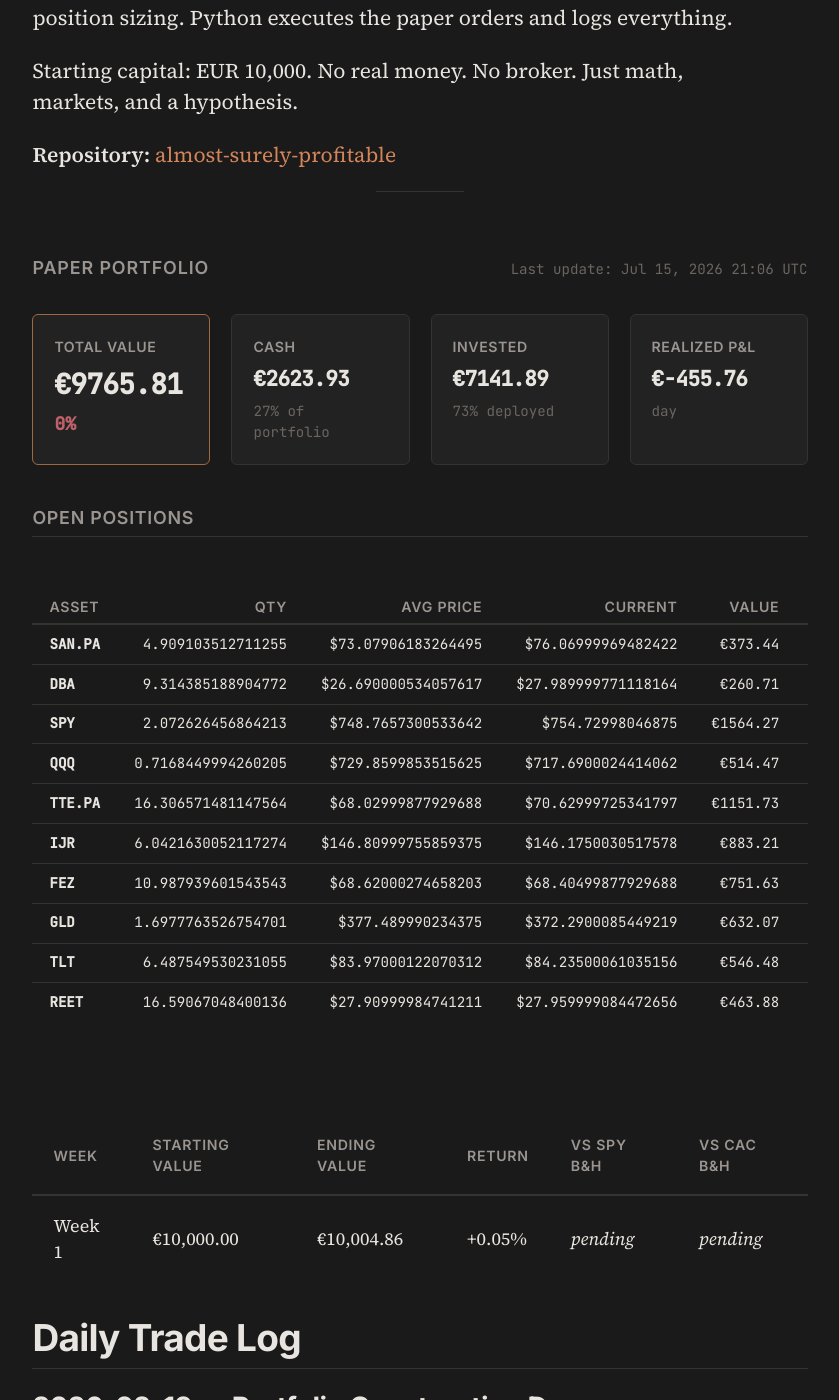
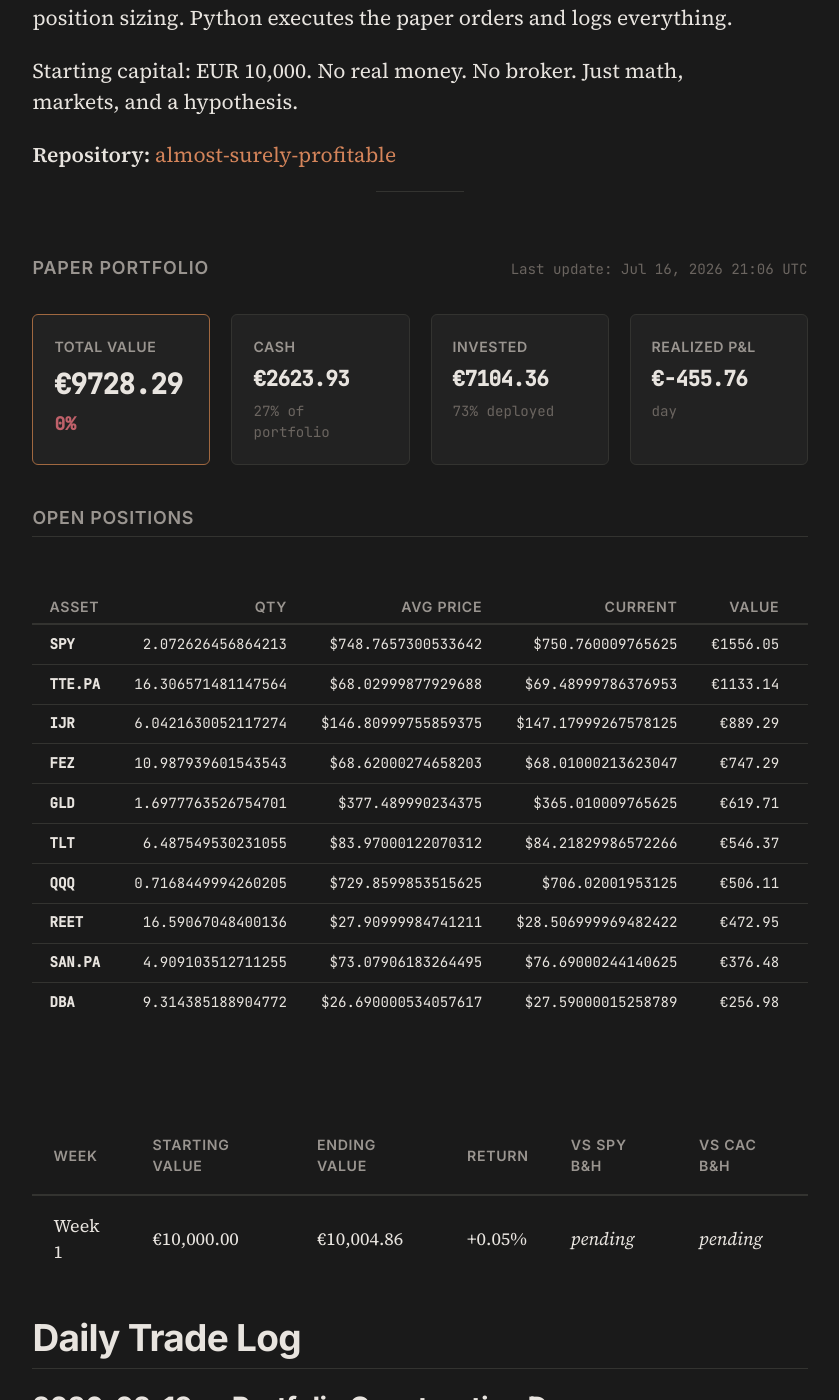
Before and after one commit to Alm0stSurely/alm0stsurely.github.io, a Jekyll site: the page built from trading.md, in a window 1280 px wide and 1400 px high, scrolled down 854 px. Shown: the whole window, without its empty margins (220-1059 px from the left). Built offline with Jekyll 4.4.1, drawn with Linux system fonts in a browser that asks for light colours.

Commit message:
Update portfolio and trading analysis for 2026-07-16

```diff
--- a/_data/portfolio.json
+++ b/_data/portfolio.json
@@ -3,97 +3,97 @@
   "total_realized_pnl": -455.7564426120672,
   "positions": [
     {
+      "ticker": "SPY",
+      "quantity": 2.072626456864213,
+      "avg_price": 748.7657300533642,
+      "current_price": 750.760009765625,
+      "market_value": 1556.0450589958693,
+      "unrealized_pnl": 4.133396894019143,
+      "unrealized_pnl_pct": 0.0026634227932929035
+    },
+    {
+      "ticker": "TTE.PA",
+      "quantity": 16.306571481147564,
+      "avg_price": 68.02999877929688,
+      "current_price": 69.48999786376953,
+      "market_value": 1133.1436173903494,
+      "unrealized_pnl": 23.807579433363344,
+      "unrealized_pnl_pct": 0.02146110702146546
+    },
+    {
+      "ticker": "IJR",
+      "quantity": 6.0421630052117274,
+      "avg_price": 146.80999755859375,
+      "current_price": 147.17999267578125,
+      "market_value": 889.2855068529385,
+      "unrealized_pnl": 2.2355708091793076,
+      "unrealized_pnl_pct": 0.0025202310696847
+    },
+    {
+      "ticker": "FEZ",
+      "quantity": 10.987939601543543,
+      "avg_price": 68.62000274658203,
+      "current_price": 68.01000213623047,
+      "market_value": 747.2897957737478,
+      "unrealized_pnl": -6.702649863447618,
+      "unrealized_pnl_pct": -0.008889545117104245
+    },
+    {
+      "ticker": "GLD",
+      "quantity": 1.6977763526754701,
+      "avg_price": 377.489990234375,
+      "current_price": 365.010009765625,
+      "market_value": 619.7053630699205,
+      "unrealized_pnl": -21.188215721695542,
+      "unrealized_pnl_pct": -0.03306042753875804
+    },
+    {
+      "ticker": "TLT",
+      "quantity": 6.487549530231055,
+      "avg_price": 83.97000122070312,
+      "current_price": 84.21829986572266,
+      "market_value": 546.3703917307272,
+      "unrealized_pnl": 1.6108497578535435,
+      "unrealized_pnl_pct": 0.0029569922759310856
+    },
+    {
+      "ticker": "QQQ",
+      "quantity": 0.7168449994260205,
+      "avg_price": 729.8599853515625,
+      "current_price": 706.02001953125,
+      "market_value": 506.1069204956379,
+      "unrealized_pnl": -17.089560284778315,
+      "unrealized_pnl_pct": -0.03266375236180296
+    },
+    {
+      "ticker": "REET",
+      "quantity": 16.59067048400136,
+      "avg_price": 27.90999984741211,
+      "current_price": 28.506999969482422,
+      "market_value": 472.95024298111974,
+      "unrealized_pnl": 9.904632304177198,
+      "unrealized_pnl_pct": 0.021390187220859887
+    },
+    {
       "ticker": "SAN.PA",
       "quantity": 4.909103512711255,
       "avg_price": 73.07906183264495,
-      "current_price": 76.06999969482422,
-      "market_value": 373.43550271380565,
-      "unrealized_pnl": 14.682823565525323,
-      "unrealized_pnl_pct": 0.04092742554671373
+      "current_price": 76.69000244140625,
+      "market_value": 376.4791603749421,
+      "unrealized_pnl": 17.726481226661804,
+      "unrealized_pnl_pct": 0.04941142535505654
     },
     {
       "ticker": "DBA",
       "quantity": 9.314385188904772,
       "avg_price": 26.690000534057617,
-      "current_price": 27.989999771118164,
-      "market_value": 260.709639305551,
-      "unrealized_pnl": 12.108693639264262,
-      "unrealized_pnl_pct": 0.04870735148175402
-    },
-    {
-      "ticker": "SPY",
-      "quantity": 2.072626456864213,
-      "avg_price": 748.7657300533642,
-      "current_price": 754.72998046875,
-      "market_value": 1564.2733253081421,
-      "unrealized_pnl": 12.361663206291935,
-      "unrealized_pnl_pct": 0.007965442562336163
-    },
-    {
-      "ticker": "QQQ",
-      "quantity": 0.7168449994260205,
-      "avg_price": 729.8599853515625,
-      "current_price": 717.6900024414062,
-      "market_value": 514.4724893881705,
-      "unrealized_pnl": -8.723991392245637,
-      "unrealized_pnl_pct": -0.0166744076321627
-    },
-    {
-      "ticker": "TTE.PA",
-      "quantity": 16.306571481147564,
-      "avg_price": 68.02999877929688,
-      "current_price": 70.62999725341797,
-      "market_value": 1151.7330989261163,
-      "unrealized_pnl": 42.39706096913021,
-      "unrealized_pnl_pct": 0.03821841130052077
-    },
-    {
-      "ticker": "IJR",
-      "quantity": 6.0421630052117274,
-      "avg_price": 146.80999755859375,
-      "current_price": 146.1750030517578,
-      "market_value": 883.2131957260424,
-      "unrealized_pnl": -3.836740317716767,
-      "unrealized_pnl_pct": -0.004325281093901681
-    },
-    {
-      "ticker": "FEZ",
-      "quantity": 10.987939601543543,
-      "avg_price": 68.62000274658203,
-      "current_price": 68.40499877929688,
-      "market_value": 751.6299950305738,
-      "unrealized_pnl": -2.3624506066215405,
-      "unrealized_pnl_pct": -0.0031332550084438113
-    },
-    {
-      "ticker": "GLD",
-      "quantity": 1.6977763526754701,
-      "avg_price": 377.489990234375,
-      "current_price": 372.2900085449219,
-      "market_value": 632.065172844917,
-      "unrealized_pnl": -8.828405946698956,
-      "unrealized_pnl_pct": -0.013775151193345747
-    },
-    {
-      "ticker": "TLT",
-      "quantity": 6.487549530231055,
-      "avg_price": 83.97000122070312,
-      "current_price": 84.23500061035156,
-      "market_value": 546.4787386386989,
-      "unrealized_pnl": 1.7191966658252371,
-      "unrealized_pnl_pct": 0.003155881693414825
-    },
-    {
-      "ticker": "REET",
-      "quantity": 16.59067048400136,
-      "avg_price": 27.90999984741211,
-      "current_price": 27.959999084472656,
-      "market_value": 463.87513154346556,
-      "unrealized_pnl": 0.829520866523002,
-      "unrealized_pnl_pct": 0.0017914452645610794
+      "current_price": 27.59000015258789,
+      "market_value": 256.98388878314506,
+      "unrealized_pnl": 8.382943116858314,
+      "unrealized_pnl_pct": 0.03372047959990983
     }
   ],
-  "positions_value": 7141.886289425483,
-  "total_value": 9765.811416594825,
-  "last_updated": "2026-07-15T21:06:27.198590"
+  "positions_value": 7104.359946448398,
+  "total_value": 9728.285073617739,
+  "last_updated": "2026-07-16T21:06:27.306323"
 }
```
Also changed, not shown: _trading_analysis.md (+31 -37 lines).
